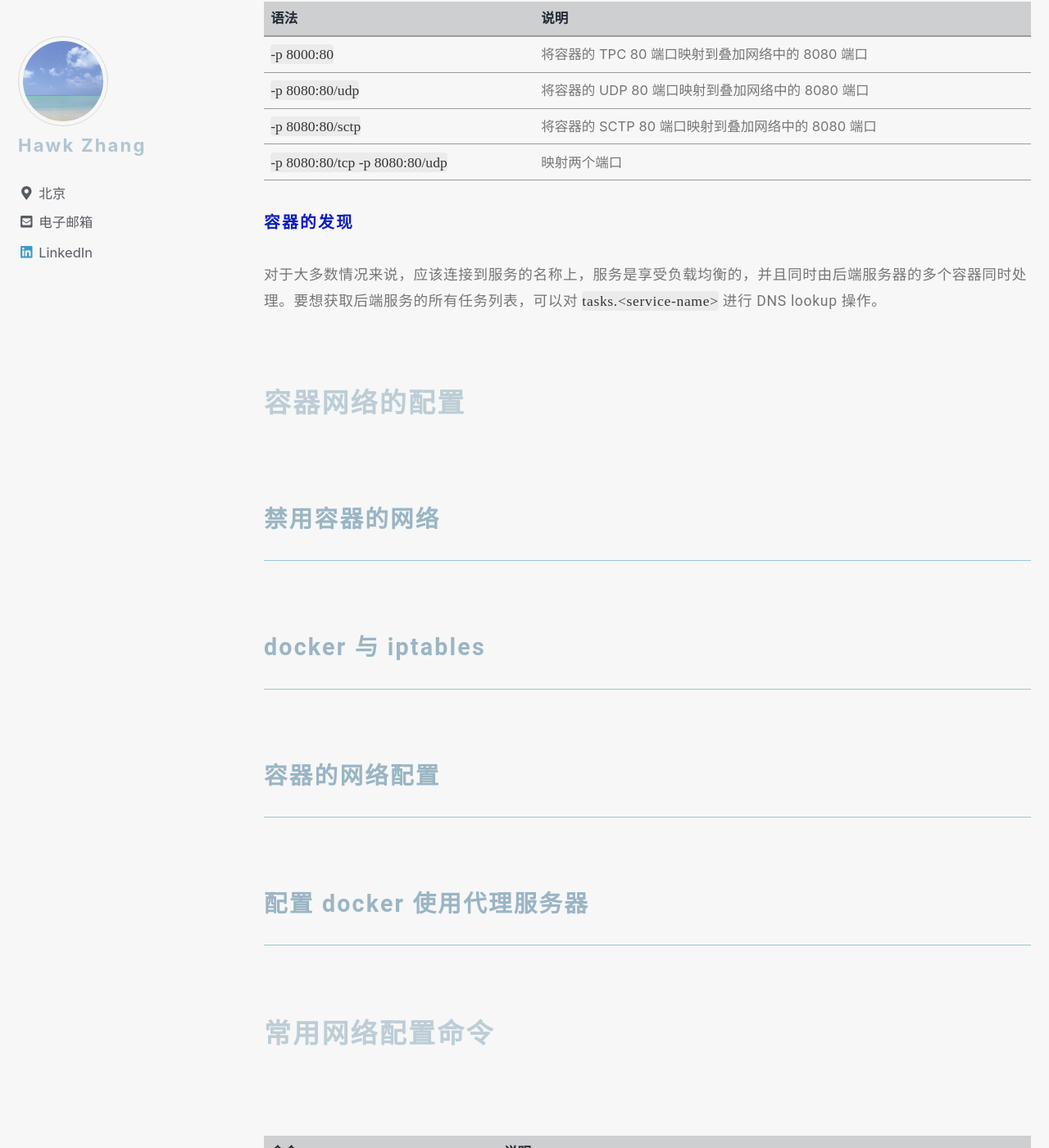
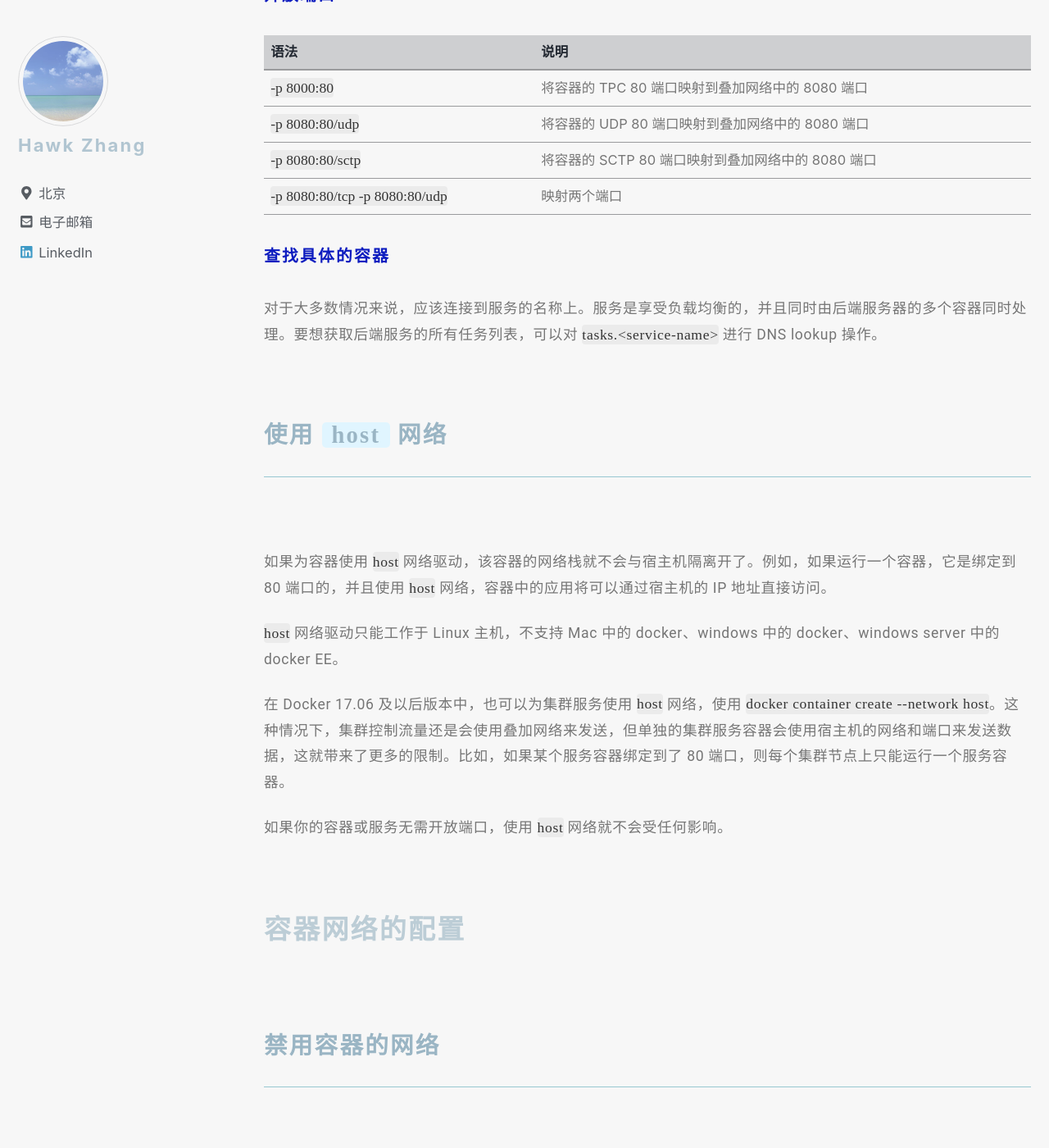
Before and after one commit to narru888/linotes_note, a Jekyll site: the page built from _posts/docker/2018-02-01-docker.network.md, in a window 1280 px wide and 1400 px high, scrolled down 12795 px. Shown: the whole window at 82% size. Built offline with Jekyll 4.4.1, drawn with Linux system fonts in a browser that asks for light colours; nearby versions of some CDN libraries; a script that is not in the unit is left out.

Commit message:
update on 2018-10-05 15:30:01 CST

```diff
--- a/_posts/docker/2018-02-01-docker.network.md
+++ b/_posts/docker/2018-02-01-docker.network.md
@@ -403,12 +403,29 @@ $ docker service create --endpoint-mode dnsrr \
 `-p 8080:80/tcp -p 8080:80/udp`  |  映射两个端口
 
 
-##### 容器的发现
+##### 查找具体的容器
 
-对于大多数情况来说，应该连接到服务的名称上，服务是享受负载均衡的，并且同时由后端服务器的多个容器同时处理。要想获取后端服务的所有任务列表，可以对 `tasks.<service-name>` 进行 DNS lookup 操作。
+对于大多数情况来说，应该连接到服务的名称上。服务是享受负载均衡的，并且同时由后端服务器的多个容器同时处理。要想获取后端服务的所有任务列表，可以对 `tasks.<service-name>` 进行 DNS lookup 操作。
 
 
 
+
+
+
+
+
+
+
+
+### 使用 `host` 网络
+
+如果为容器使用 `host` 网络驱动，该容器的网络栈就不会与宿主机隔离开了。例如，如果运行一个容器，它是绑定到 80 端口的，并且使用 `host` 网络，容器中的应用将可以通过宿主机的 IP 地址直接访问。
+
+`host` 网络驱动只能工作于 Linux 主机，不支持 Mac 中的 docker、windows 中的 docker、windows server 中的 docker EE。
+
+在 Docker 17.06 及以后版本中，也可以为集群服务使用 `host` 网络，使用 `docker container create --network host`。这种情况下，集群控制流量还是会使用叠加网络来发送，但单独的集群服务容器会使用宿主机的网络和端口来发送数据，这就带来了更多的限制。比如，如果某个服务容器绑定到了 80 端口，则每个集群节点上只能运行一个服务容器。
+
+如果你的容器或服务无需开放端口，使用 `host` 网络就不会受任何影响。
 
 
 
```
